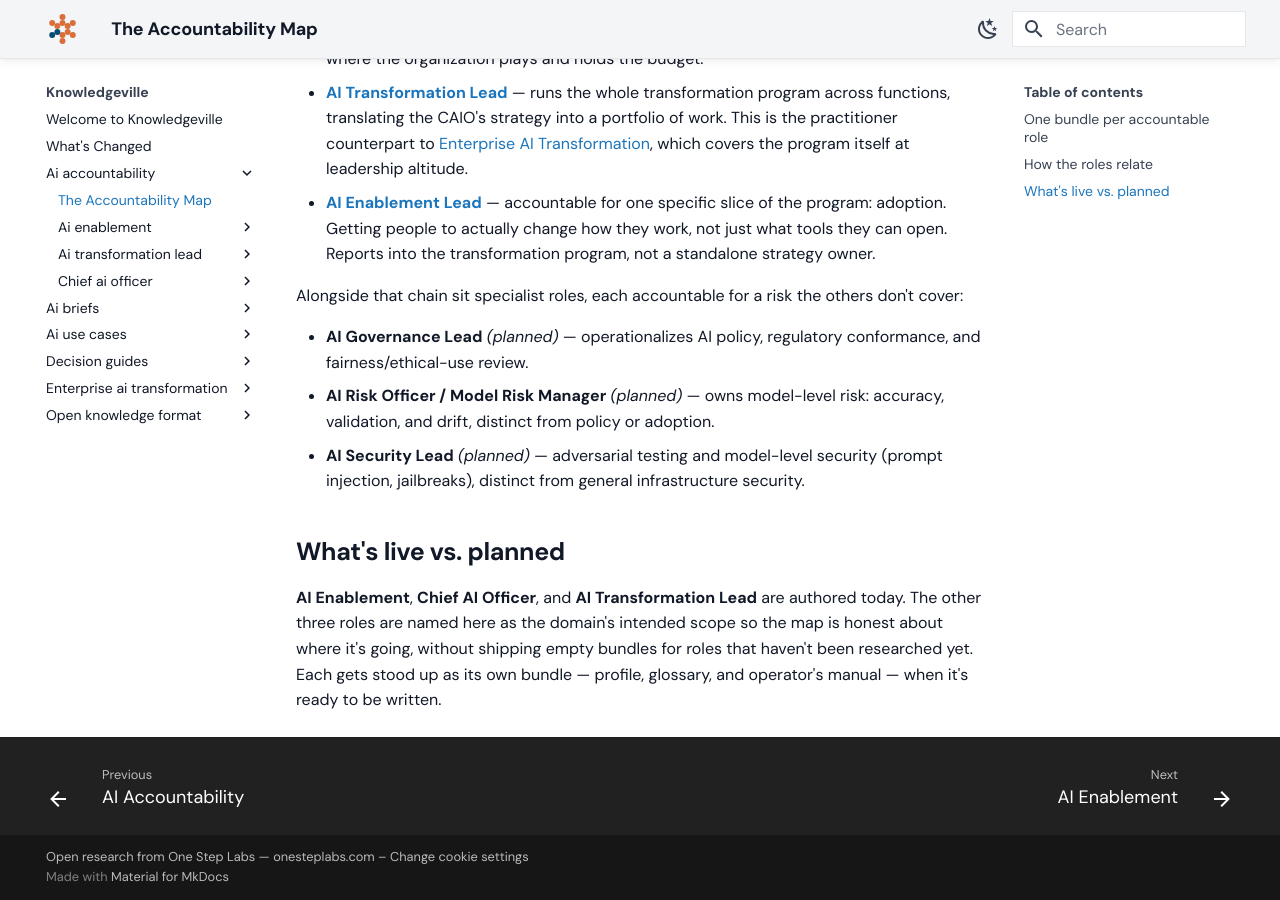
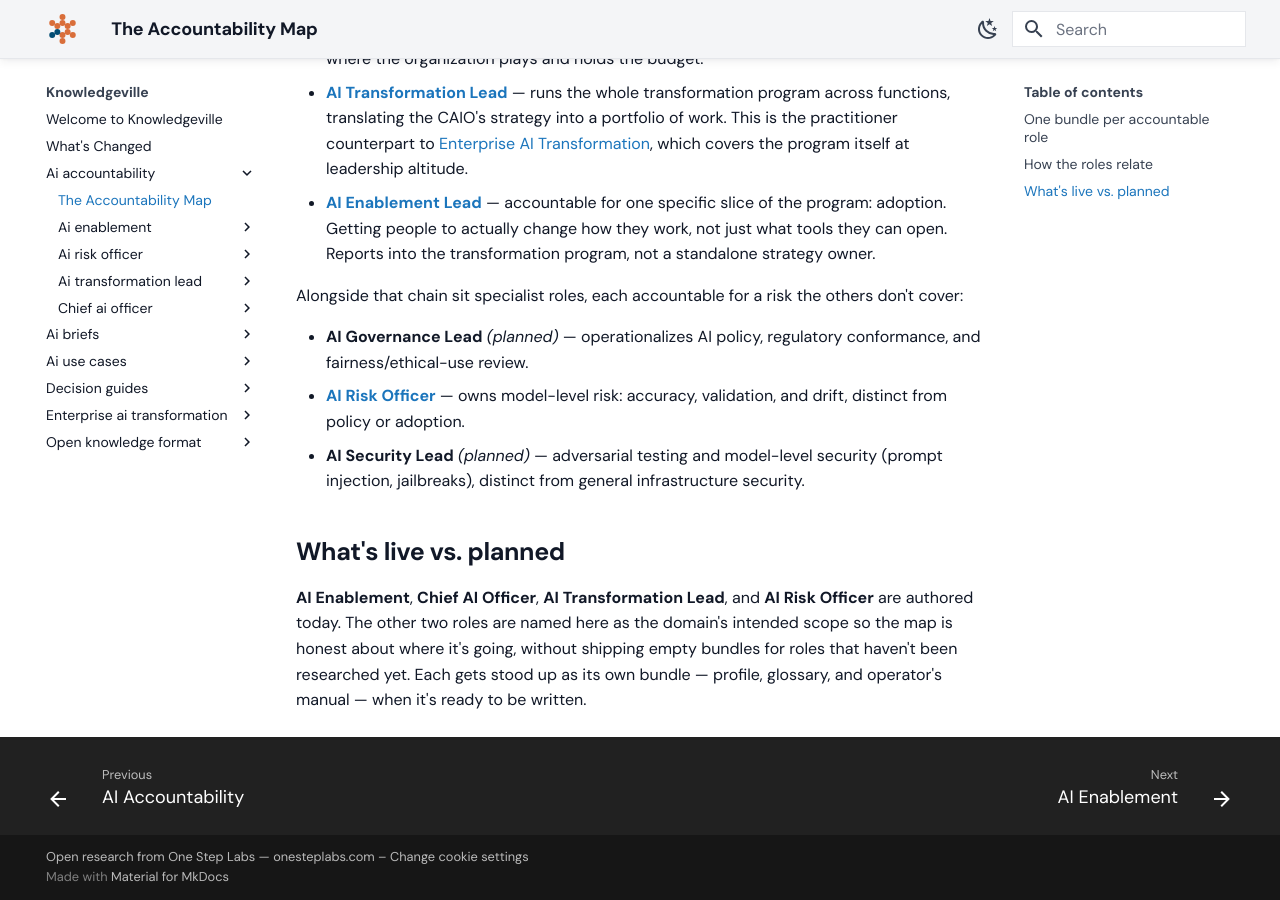
Before and after one commit to grandaha/knowledgeville, an MkDocs documentation site: the page built from published/ai-accountability/the-accountability-map.md, in a window 1280 px wide and 900 px high, scrolled down 573 px. Built offline with MkDocs 1.6.1 and Material for MkDocs 9.7.7, drawn with Linux system fonts in a browser that asks for light colours; some web fonts are replaced.

Commit message:
Publish: sync content from workspace

```diff
--- a/published/ai-accountability/the-accountability-map.md
+++ b/published/ai-accountability/the-accountability-map.md
@@ -40,15 +40,15 @@ cover:
 
 - **AI Governance Lead** *(planned)* — operationalizes AI policy, regulatory conformance,
   and fairness/ethical-use review.
-- **AI Risk Officer / Model Risk Manager** *(planned)* — owns model-level risk: accuracy,
-  validation, and drift, distinct from policy or adoption.
+- **[AI Risk Officer](/ai-accountability/ai-risk-officer/index.md)** — owns model-level
+  risk: accuracy, validation, and drift, distinct from policy or adoption.
 - **AI Security Lead** *(planned)* — adversarial testing and model-level security (prompt
   injection, jailbreaks), distinct from general infrastructure security.
 
 ## What's live vs. planned
 
-**AI Enablement**, **Chief AI Officer**, and **AI Transformation Lead** are authored today.
-The other three roles are named here as the domain's intended scope so the map is honest
-about where it's going, without shipping empty bundles for roles that haven't been
-researched yet. Each gets stood up as its own bundle — profile, glossary, and operator's
-manual — when it's ready to be written.
+**AI Enablement**, **Chief AI Officer**, **AI Transformation Lead**, and **AI Risk Officer**
+are authored today. The other two roles are named here as the domain's intended scope so
+the map is honest about where it's going, without shipping empty bundles for roles that
+haven't been researched yet. Each gets stood up as its own bundle — profile, glossary, and
+operator's manual — when it's ready to be written.
```
Also changed, not shown: published/ai-accountability/ai-risk-officer/glossary.md (added, +24 -0 lines), published/ai-accountability/ai-risk-officer/index.md (added, +16 -0 lines), published/ai-accountability/ai-risk-officer/log.md (added, +5 -0 lines), published/ai-accountability/ai-risk-officer/validating-and-monitoring-models.md (added, +37 -0 lines), published/ai-accountability/ai-risk-officer/validation/index.md (added, +5 -0 lines), published/ai-accountability/ai-risk-officer/what-ai-risk-officer-is.md (added, +42 -0 lines), published/ai-accountability/index.md (+5 -2 lines), 4 other files.
